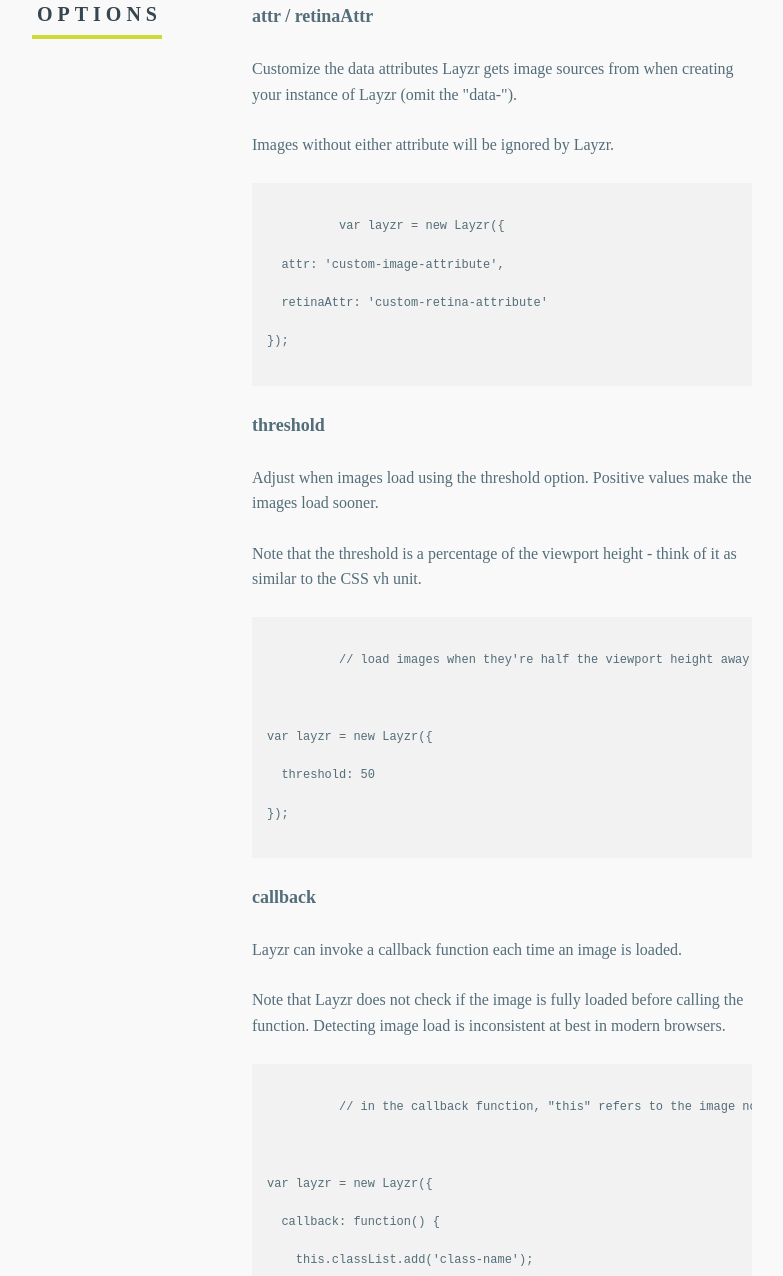
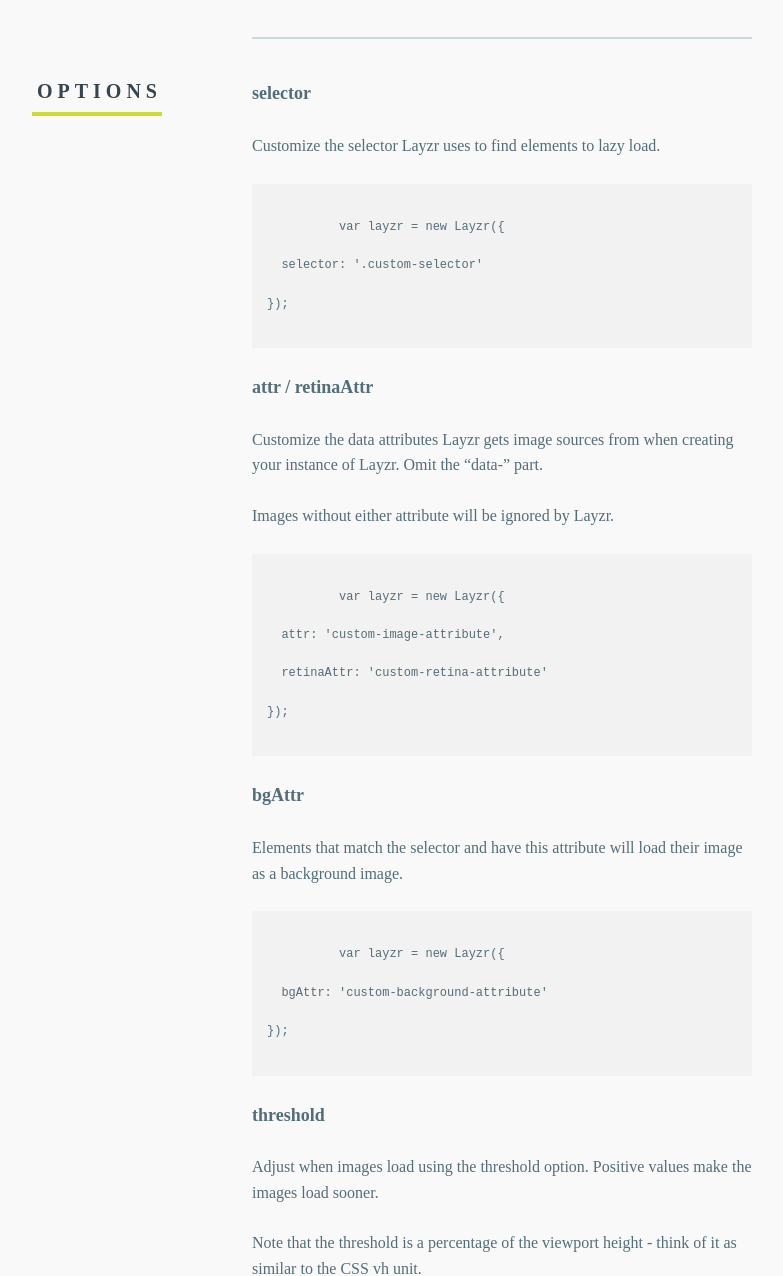
Before and after one commit to callmecavs/layzr.js, a website: page src/markup/index.html in a window 1280 px wide. Shown: the part 1625-2901 px from the top of the page, without its empty margins (263-1046 px from the left). Drawn offline with nearby package versions, Linux system fonts and the light colour scheme; files that its build step writes are made by us from their sources; files whose address does not match are found by name.

Commit message:
update docs - add selector and bgAttr stuff

```diff
--- a/src/markup/index.html
+++ b/src/markup/index.html
@@ -71,8 +71,10 @@
 
         <code>
           var layzr = new Layzr({
+          &#13;&#10;&nbsp;&nbsp;selector: '[data-layzr]',
           &#13;&#10;&nbsp;&nbsp;attr: 'data-layzr',
           &#13;&#10;&nbsp;&nbsp;retinaAttr: 'data-layzr-retina',
+          &#13;&#10;&nbsp;&nbsp;bgAttr: 'data-layzr-bg',
           &#13;&#10;&nbsp;&nbsp;threshold: 0,
           &#13;&#10;&nbsp;&nbsp;callback: null
           &#13;&#10;});
@@ -84,9 +86,19 @@
       <section class="doc-block">
         <h2 class="doc-block-heading">Options</h2>
 
+        <p class="lead">selector</p>
+
+        <p>Customize the selector Layzr uses to find elements to lazy load.</p>
+
+        <code>
+          var layzr = new Layzr({
+          &#13;&#10;&nbsp;&nbsp;selector: '.custom-selector'
+          &#13;&#10;});
+        </code>
+
         <p class="lead">attr / retinaAttr</p>
 
-        <p>Customize the data attributes Layzr gets image sources from when creating your instance of Layzr (omit the "data-").</p>
+        <p>Customize the data attributes Layzr gets image sources from when creating your instance of Layzr. Omit the &ldquo;data-&rdquo; part.</p>
 
         <p>Images without either attribute will be ignored by Layzr.</p>
 
@@ -94,6 +106,16 @@
           var layzr = new Layzr({
           &#13;&#10;&nbsp;&nbsp;attr: 'custom-image-attribute',
           &#13;&#10;&nbsp;&nbsp;retinaAttr: 'custom-retina-attribute'
+          &#13;&#10;});
+        </code>
+
+        <p class="lead">bgAttr</p>
+
+        <p>Elements that match the selector and have this attribute will load their image as a background image.</p>
+
+        <code>
+          var layzr = new Layzr({
+          &#13;&#10;&nbsp;&nbsp;bgAttr: 'custom-background-attribute'
           &#13;&#10;});
         </code>
 
```
Also changed, not shown: index.html (+1 -1 lines).
